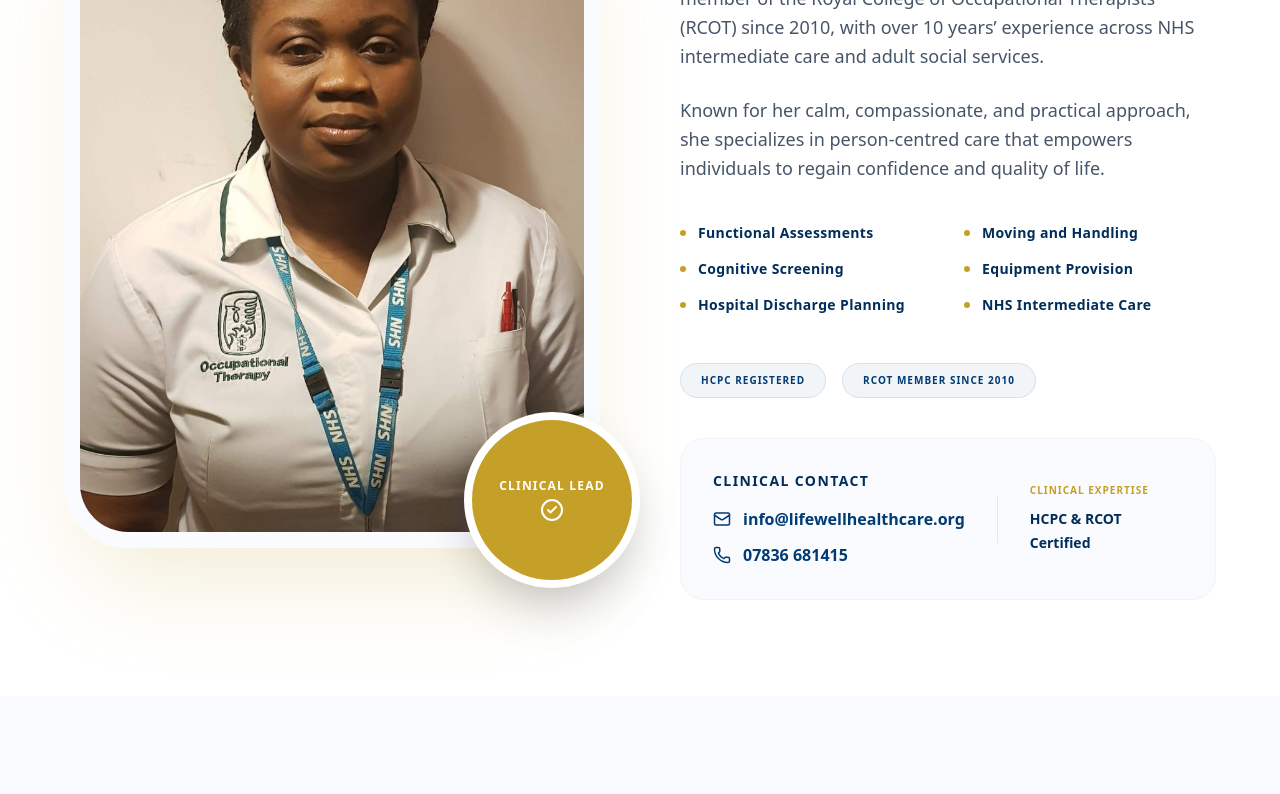
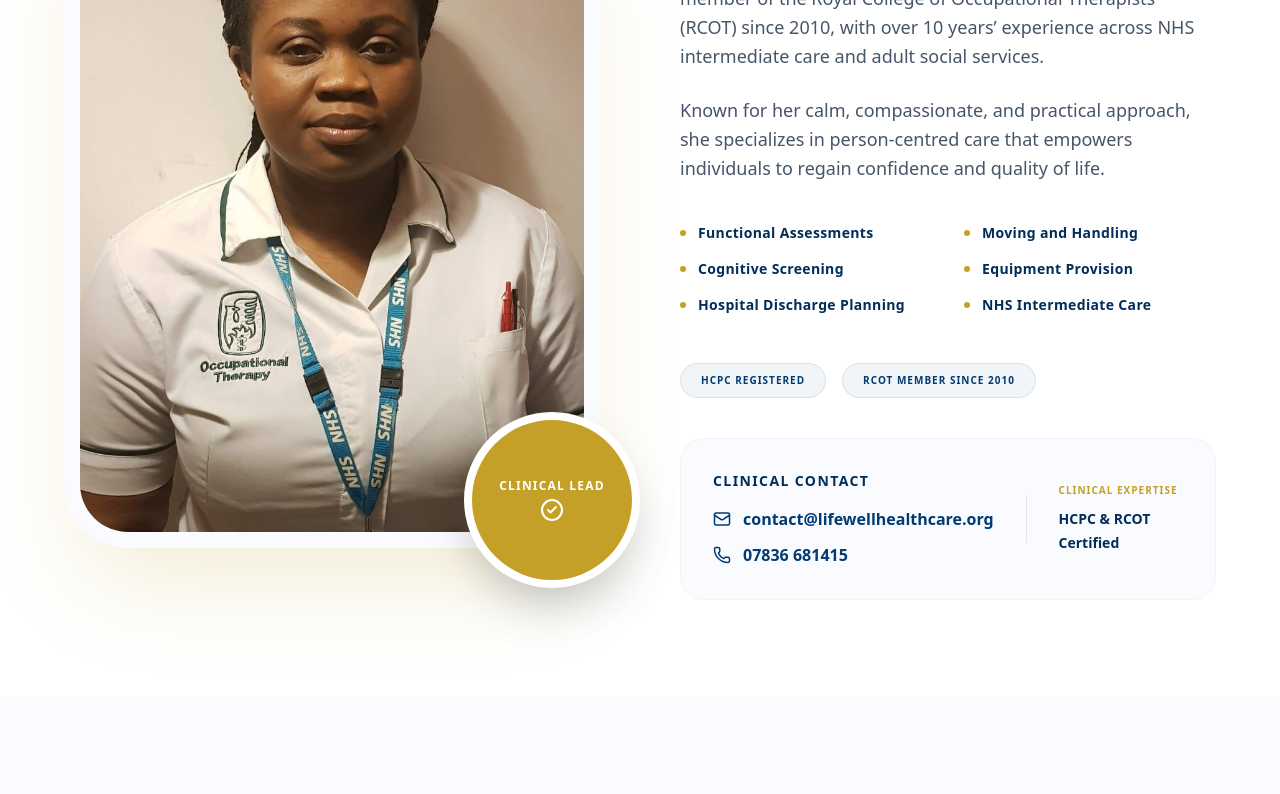
Before and after one commit to osofocarl-web/lifewell-healthcare, a Next.js app: page /about in a window 1280 px wide. Shown: the part 1624-2418 px from the top of the page. Built offline with nearby package versions, Linux system fonts and the light colour scheme.

Commit message:
fix: src/app/about/page.tsx

```diff
--- a/src/app/about/page.tsx
+++ b/src/app/about/page.tsx
@@ -121,8 +121,8 @@ export default function AboutPage() {
                   <div>
                     <h4 className="text-sm font-black text-brand-blue uppercase tracking-widest mb-4">Clinical Contact</h4>
                     <div className="flex flex-col gap-3">
-                      <a href="mailto:info@lifewellhealthcare.org" className="flex items-center gap-3 text-brand-blue hover:text-brand-gold transition-premium font-bold">
-                        <Mail size={18} /> info@lifewellhealthcare.org
+                      <a href="mailto:contact@lifewellhealthcare.org" className="flex items-center gap-3 text-brand-blue hover:text-brand-gold transition-premium font-bold">
+                        <Mail size={18} /> contact@lifewellhealthcare.org
                       </a>
                       <a href="tel:07836681415" className="flex items-center gap-3 text-brand-blue hover:text-brand-gold transition-premium font-bold">
                         <Phone size={18} /> 07836 681415
```
